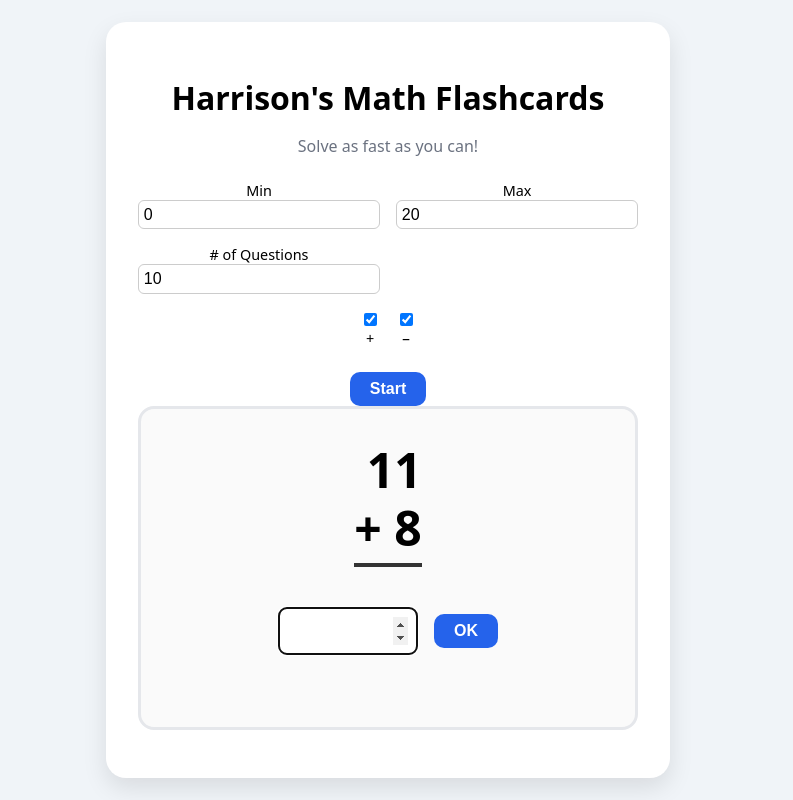
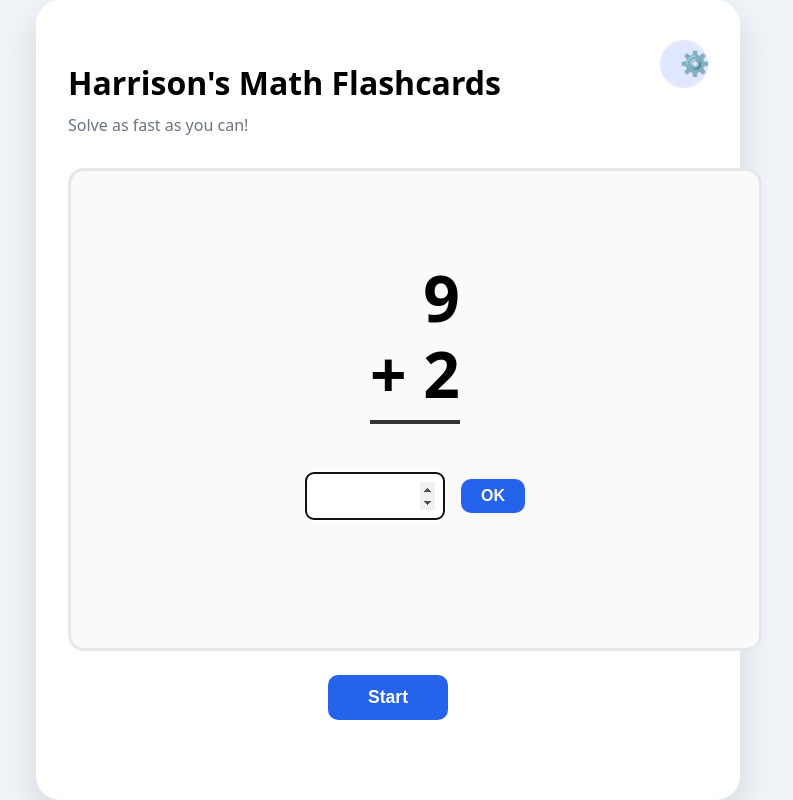
Before and after one commit to theletterd/flashcardmath, a plain HTML site: page index2.html in a window 1280 px wide. Both pictures are taken after a click on the button "Start". Shown: the whole page, without its empty margins (252-1045 px from the left). Drawn offline with Linux system fonts and the light colour scheme.

Commit message:
Refine flashcard layout with settings panel

```diff
--- a/index2.html
+++ b/index2.html
@@ -8,21 +8,37 @@
 </head>
 <body>
   <div class="app">
+    <header class="top-bar">
+      <div class="title-block">
         <h1>Harrison's Math Flashcards</h1>
         <p class="subtitle">Solve as fast as you can!</p>
-
+      </div>
+      <button class="settings-toggle" id="settingsToggle" aria-label="Settings" aria-expanded="false">
+        ⚙️
+      </button>
+      <div class="settings-panel hidden" id="settingsPanel">
         <div class="controls">
-      <label>Min <input type="number" id="minValue" value="0" /></label>
-      <label>Max <input type="number" id="maxValue" value="20" /></label>
-      <label># of Questions <input type="number" id="questionCount" value="10" /></label>
+          <label>
+            <span>Min Answer</span>
+            <input type="number" id="minValue" value="0" />
+          </label>
+          <label>
+            <span>Max Answer</span>
+            <input type="number" id="maxValue" value="20" />
+          </label>
+          <label>
+            <span># of Questions</span>
+            <input type="number" id="questionCount" value="50" />
+          </label>
           <div class="ops">
-        <label><input type="checkbox" id="opAdd" checked /> +</label>
-        <label><input type="checkbox" id="opSub" checked /> −</label>
+            <label><input type="checkbox" id="opAdd" checked /> + Addition</label>
+            <label><input type="checkbox" id="opSub" checked /> − Subtraction</label>
           </div>
         </div>
+      </div>
+    </header>
 
-    <button id="startBtn">Start</button>
-
+    <main class="main-content">
       <div class="card" id="card">
         <div class="problem" id="problemText">Click Start</div>
         <div class="answer-row hidden" id="answerRow">
@@ -32,7 +48,10 @@
         <div class="status" id="statusText"></div>
       </div>
 
+      <button id="startBtn">Start</button>
+
       <div class="summary" id="summary"></div>
+    </main>
   </div>
 
   <script>
@@ -49,33 +68,69 @@
     const countInput = document.getElementById("questionCount");
     const opAdd = document.getElementById("opAdd");
     const opSub = document.getElementById("opSub");
+    const settingsToggle = document.getElementById("settingsToggle");
+    const settingsPanel = document.getElementById("settingsPanel");
 
     let questions = [];
     let index = 0;
     let correct = 0;
     let startTime = 0;
 
+    settingsToggle.addEventListener("click", () => {
+      const isHidden = settingsPanel.classList.toggle("hidden");
+      settingsToggle.setAttribute("aria-expanded", (!isHidden).toString());
+    });
+
     function randInt(min, max) {
       return Math.floor(Math.random() * (max - min + 1)) + min;
     }
 
     function generateQuestions() {
-      const min = +minInput.value;
-      const max = +maxInput.value;
-      const count = +countInput.value;
+      let min = Number(minInput.value);
+      let max = Number(maxInput.value);
+      if (Number.isNaN(min)) min = 0;
+      if (Number.isNaN(max)) max = 0;
+      if (min > max) [min, max] = [max, min];
+      min = Math.trunc(min);
+      max = Math.trunc(max);
+      let count = Math.floor(Number(countInput.value));
+      if (!Number.isFinite(count) || count <= 0) count = 1;
+      minInput.value = min;
+      maxInput.value = max;
+      countInput.value = count;
+
       const ops = [];
       if (opAdd.checked) ops.push("+");
       if (opSub.checked) ops.push("-");
+      if (!ops.length) {
+        ops.push("+");
+      }
       const qs = [];
       for (let i = 0; i < count; i++) {
         const op = ops[randInt(0, ops.length - 1)];
-        let a = randInt(min, max);
-        let b = randInt(min, max);
-        if (op === "-" && b > a) [a, b] = [b, a];
-        const ans = op === "+" ? a + b : a - b;
-        qs.push({ a, b, op, ans });
+        qs.push(createQuestion(op, min, max));
       }
       return qs;
+    }
+
+    function createQuestion(op, min, max) {
+      const operandMin = Math.min(min, 0);
+      const operandMax = Math.max(max, 0);
+      for (let attempt = 0; attempt < 200; attempt++) {
+        let a = randInt(operandMin, operandMax);
+        let b = randInt(operandMin, operandMax);
+        if (op === "-" && min >= 0 && b > a) [a, b] = [b, a];
+        const ans = op === "+" ? a + b : a - b;
+        if (ans >= min && ans <= max) {
+          return { a, b, op, ans };
+        }
+      }
+
+      const ans = Math.min(Math.max(min, operandMin), max);
+      if (op === "-") {
+        return { a: ans, b: 0, op, ans };
+      }
+      return { a: ans, b: 0, op: "+", ans };
     }
 
     function showQuestion() {
@@ -90,6 +145,7 @@
       answerInput.value = "";
       answerInput.focus();
       statusText.textContent = "";
+      statusText.className = "status";
     }
 
     function finishRound() {
@@ -109,6 +165,8 @@
       correct = 0;
       summary.innerHTML = "";
       startTime = performance.now();
+      settingsPanel.classList.add("hidden");
+      settingsToggle.setAttribute("aria-expanded", "false");
       showQuestion();
     }
 
--- a/styles.css
+++ b/styles.css
@@ -10,12 +10,14 @@ body {
 
 .app {
   background: #fff;
-  padding: 2rem;
-  border-radius: 20px;
-  box-shadow: 0 10px 25px rgba(0, 0, 0, 0.1);
-  text-align: center;
-  width: 90%;
-  max-width: 500px;
+  padding: 2.5rem 2rem;
+  border-radius: 24px;
+  box-shadow: 0 15px 35px rgba(0, 0, 0, 0.12);
+  width: min(92%, 640px);
+  min-height: 90vh;
+  display: flex;
+  flex-direction: column;
+  position: relative;
 }
 
 h1 {
@@ -26,23 +28,69 @@ h1 {
 .subtitle {
   font-size: 1rem;
   color: #6b7280;
-  margin-bottom: 1.5rem;
+  margin: 0;
+}
+
+.top-bar {
+  display: flex;
+  justify-content: space-between;
+  align-items: flex-start;
+  gap: 1rem;
+}
+
+.title-block {
+  display: flex;
+  flex-direction: column;
+  gap: 0.35rem;
+}
+
+.settings-toggle {
+  border: none;
+  background: #e0e7ff;
+  color: #1e3a8a;
+  font-size: 1.5rem;
+  width: 48px;
+  height: 48px;
+  border-radius: 50%;
+  display: grid;
+  place-items: center;
+  cursor: pointer;
+  transition: transform 0.15s ease, background 0.15s ease;
+}
+
+.settings-toggle:hover {
+  background: #c7d2fe;
+  transform: rotate(10deg);
+}
+
+.settings-panel {
+  position: absolute;
+  top: 2rem;
+  right: 2rem;
+  background: #fff;
+  border-radius: 16px;
+  box-shadow: 0 12px 30px rgba(31, 41, 55, 0.2);
+  padding: 1.25rem;
+  width: min(260px, 85vw);
+  z-index: 10;
+  text-align: left;
 }
 
 .card {
   background: #fafafa;
   border: 3px solid #e5e7eb;
   border-radius: 16px;
-  padding: 2rem 1rem;
-  margin-bottom: 1rem;
-  min-height: 200px;
+  padding: 2.5rem 1.5rem;
+  min-height: 0;
   display: flex;
   flex-direction: column;
   justify-content: center;
   align-items: center;
-  font-size: 3rem;
+  font-size: clamp(2.5rem, 6vw, 4rem);
   font-weight: 700;
   position: relative;
+  flex: 1 1 auto;
+  width: 100%;
 }
 
 .problem {
@@ -121,15 +169,20 @@ button:hover {
 
 .controls {
   display: grid;
-  grid-template-columns: 1fr 1fr;
+  grid-template-columns: repeat(2, minmax(0, 1fr));
   gap: 1rem;
-  margin-bottom: 1.5rem;
 }
 
 .controls label {
   display: flex;
   flex-direction: column;
   font-size: 0.9rem;
+}
+
+.controls label span {
+  font-weight: 600;
+  margin-bottom: 0.35rem;
+  color: #374151;
 }
 
 .controls input {
@@ -142,17 +195,48 @@ button:hover {
 .ops {
   grid-column: span 2;
   display: flex;
-  justify-content: center;
-  gap: 1rem;
+  flex-direction: column;
+  gap: 0.5rem;
+  font-size: 0.9rem;
+}
+
+.ops label {
+  display: flex;
+  align-items: center;
+  gap: 0.4rem;
+}
+
+.main-content {
+  display: flex;
+  flex-direction: column;
+  flex: 1 1 auto;
+  margin-top: 2rem;
+  gap: 1.5rem;
+}
+
+#startBtn {
+  align-self: center;
+  font-size: 1.1rem;
+  padding: 0.75rem 2.5rem;
+}
+
+.hidden {
+  display: none !important;
 }
 
 @media (max-width: 500px) {
   .card {
-    font-size: 2.5rem;
+    font-size: clamp(2.2rem, 10vw, 3rem);
   }
 
   .answer-row input {
     width: 90px;
     font-size: 1.25rem;
   }
+
+  .settings-toggle {
+    width: 42px;
+    height: 42px;
+    font-size: 1.3rem;
+  }
 }
```
Lines whose indentation alone changed are shown as unchanged.
